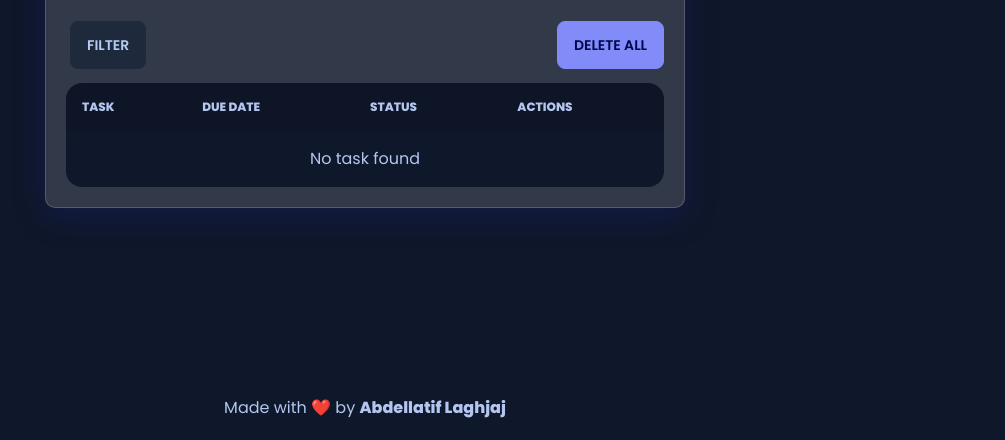
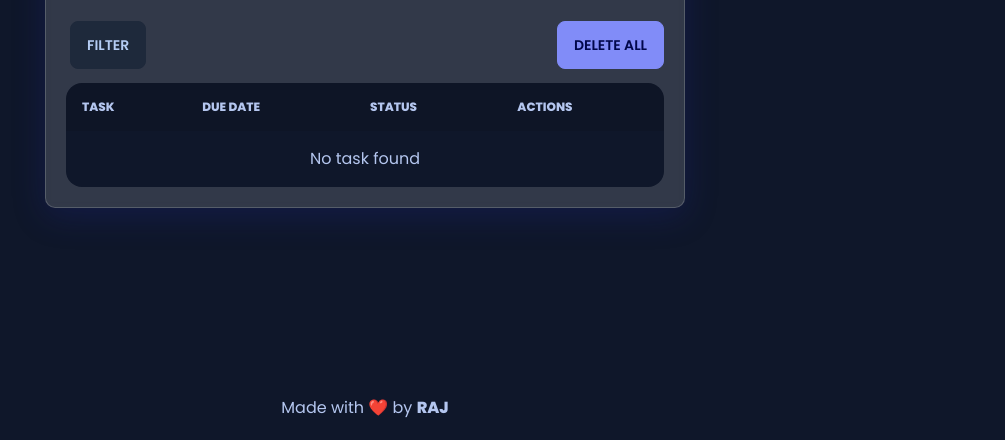
Before and after one commit to Raj20042122/website-to-do, a plain HTML site: page index.html in a window 1280 px wide. Shown: the part 360-800 px from the top of the page, without its empty margins (275-1280 px from the left). Drawn offline with nearby package versions, Linux system fonts and the light colour scheme.

Commit message:
footer  line change

```diff
--- a/index.html
+++ b/index.html
@@ -23,7 +23,7 @@
     <!-- Copyright -->
     <footer>
         <div class="author-text">
-            <p>Made with ❤️ by <a href="https://github.com/abdellatif-laghjaj" target="_blank"><b>Abdellatif Laghjaj</b></a></p>
+            <p>Made with ❤️ by <a href="https://github.com/abdellatif-laghjaj" target="_blank"><b>RAJ</b></a></p>
         </div>
     </footer>
 
```
